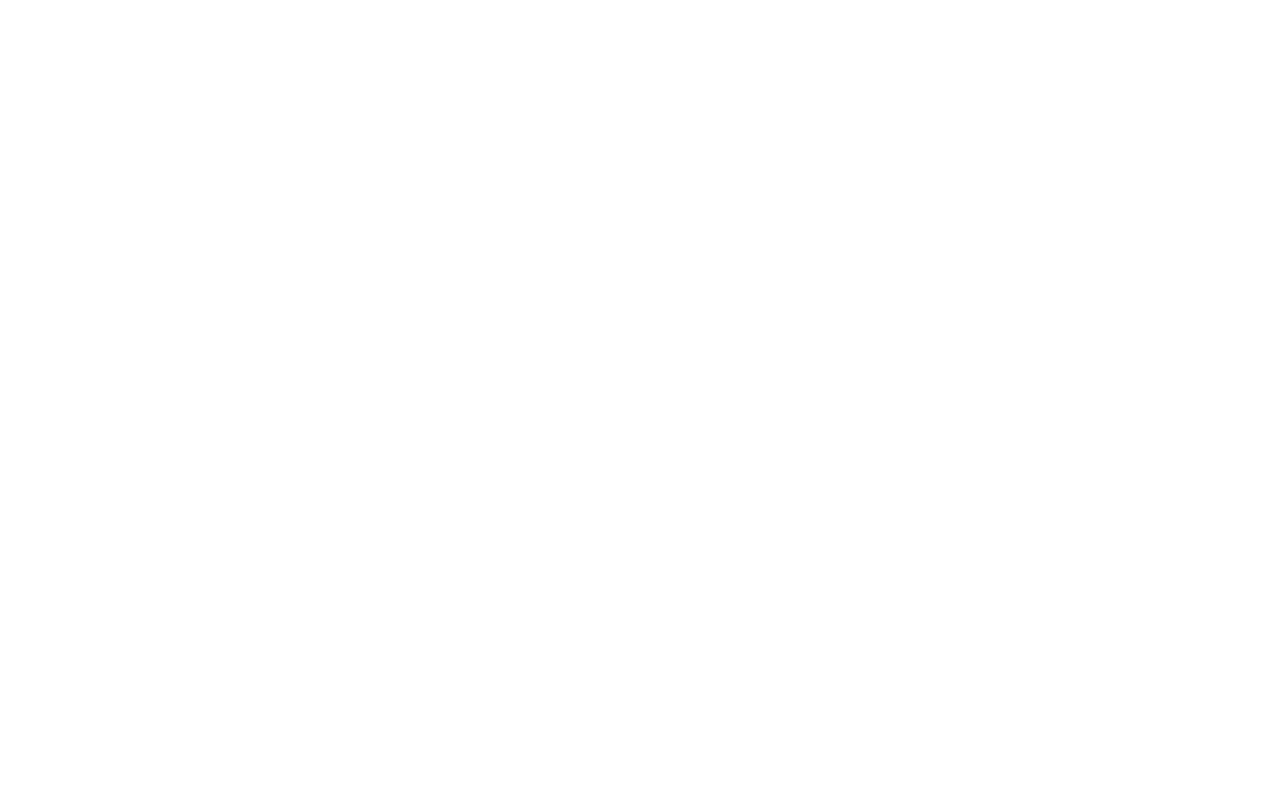
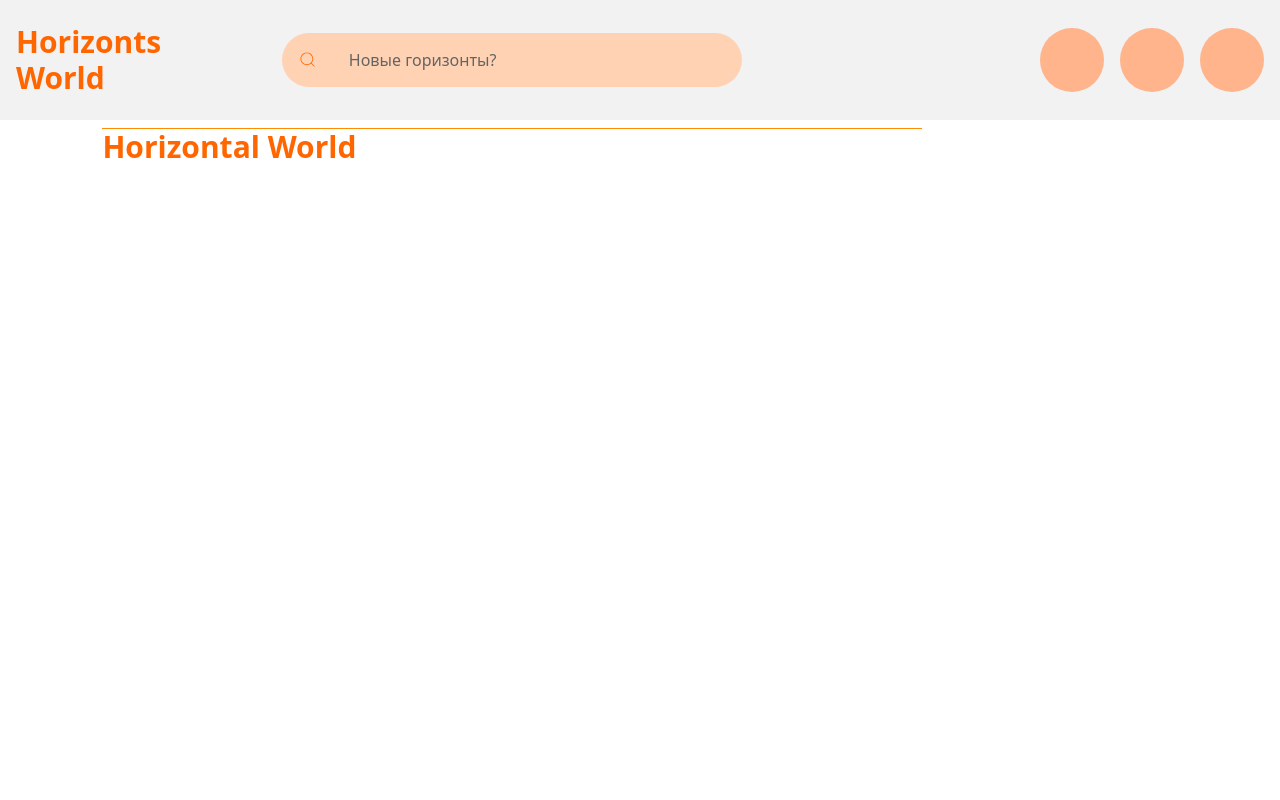
Before and after one commit to Lebid0n/horizontal-world, a React (Vite) app in the folder frontend/: page /exercises in a window 1280 px wide. Before the commit this address had no page. Shown: the top 800 px of the page. Built offline with nearby package versions, Linux system fonts and the light colour scheme.

Commit message:
folders renamed... app.tsx added...

```diff
--- /dev/null
+++ b/frontend/src/app/App.tsx
@@ -0,0 +1,15 @@
+import { Routes, Route } from 'react-router-dom'
+import ProjectInfoPage from '../pages/project-info/ui/ProjectInfoPage'
+import Layout from '@/shared/layout/Layout'
+import Exercises from '@/pages/exercises/ui/Exercises'
+
+export default function App() {
+  return (
+    <Routes>
+      <Route path="/" element={<Layout />}>
+        <Route index element={<ProjectInfoPage />} />
+        <Route path="/exercises" element={<Exercises />} />
+      </Route>
+    </Routes>
+  )
+}
--- a/frontend/src/app/main.tsx
+++ b/frontend/src/app/main.tsx
@@ -1,24 +1,13 @@
 import { StrictMode } from 'react'
 import { createRoot } from 'react-dom/client'
 import './index.css'
-import { BrowserRouter, Routes, Route } from 'react-router-dom'
-import HomePage from '../pages/home/ui/HomePage'
-import ProjectInfoPage from '../pages/project-info/ui/ProjectInfoPage'
-import AuthPage from '../pages/auth/ui/AuthPage'
-import UserProfilePage from '../pages/user-profile/ui/UserProfilePage'
-import Layout from '@/shared/layout/Layout'
+import { BrowserRouter } from 'react-router-dom'
+import App from './App'
 
 createRoot(document.getElementById('root')!).render(
   <StrictMode>
     <BrowserRouter>
-      <Routes>
-        <Route path="/" element={<Layout />}>
-          <Route index element={<HomePage />} />
-          <Route path="/info" element={<ProjectInfoPage />} />
-          <Route path="/auth" element={<AuthPage />} />
-          <Route path="/profile" element={<UserProfilePage />} />
-        </Route>
-      </Routes>
+      <App />
     </BrowserRouter>
   </StrictMode>
 )
--- a/frontend/src/pages/home/ui/HomePage.tsx
+++ b/frontend/src/pages/exercises/ui/Exercises.tsx
@@ -1,4 +1,4 @@
-export default function HomePage() {
+export default function Exercises() {
   return (
     <div className="flex justify-center h-screen w-full mt-2">
       <div className="flex flex-col w-full lg:w-4/5 border-t border-t-accent">
--- a/frontend/src/shared/layout/Layout.tsx
+++ b/frontend/src/shared/layout/Layout.tsx
@@ -4,16 +4,10 @@
 export default function Layout() {
   return (
     <>
-      {/* header is here obviously (insert your own) */}
       <Header />
-      {/* with the outlet we can render the content of the current subroute
-       * so technically the only thing that rerenders is the content in the outlet
-       * and the header with the footer stay the same
-       */}
       <main className="flex flex-col items-center w-full lg:w-4/5">
         <Outlet />
       </main>
-      {/* footer is here obviously (insert your own) */}
       <footer className="flex flex-col items-center w-full">
         <div className="flex flex-col w-full lg:w-4/5 border-t border-t-accent">
           <h1 className="text-3xl font-bold">Horizontal World footer</h1>
```
Also changed, not shown: 1 other file (tests, documents, lock files or other folders).
